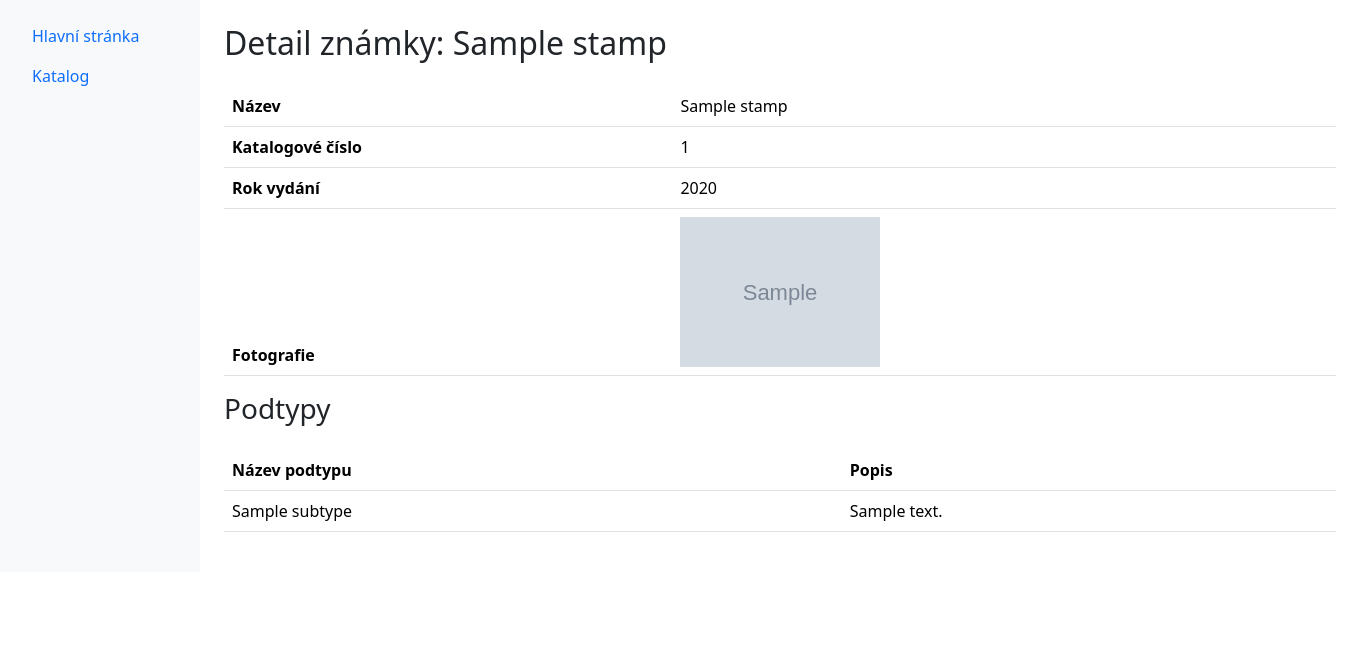
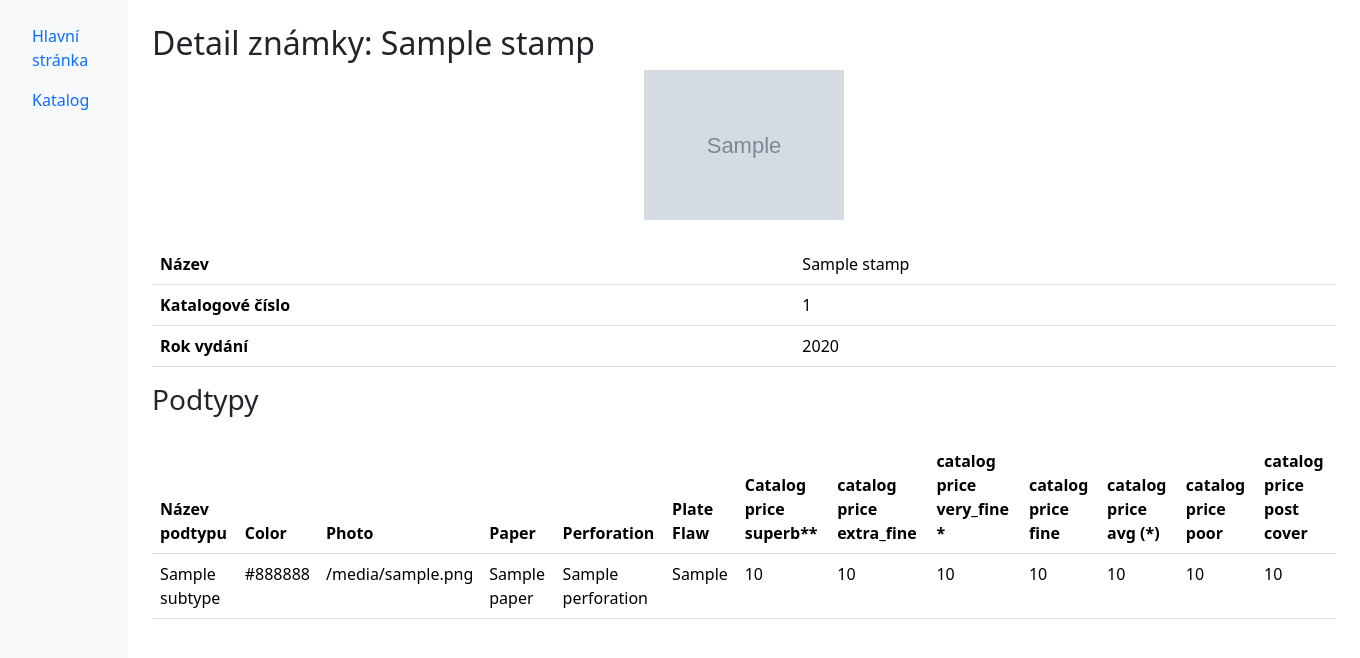
Before and after one commit to procesor2017/StampCollector, a FastAPI app: template backend/templates/stamp_detail.html in a window 1360 px wide. Shown: the part 88-746 px from the top of the page. Run offline with FastAPI, Linux system fonts and the light colour scheme; the template is opened without the code that fills it: most values are stand-ins (such as "Sample title", 1, 10 or a date in 2020); grey boxes marked "Sample" are stand-in pictures.

Commit message:
- small changes on detail stamps page

```diff
--- a/backend/templates/stamp_detail.html
+++ b/backend/templates/stamp_detail.html
@@ -3,6 +3,7 @@
 {% block content %}
 <h2>Detail známky: {{ stamp.name }}</h2>
 
+<img src="/images/{{ stamp.photo_path_base }}" alt="photo" width="200" class="mx-auto d-block">
 <table class="table mt-4">
     <thead>
         <tr>
@@ -15,11 +16,7 @@
         </tr>
         <tr>
             <th>Rok vydání</th>
-            <td>{{ stamp.issue_year }}</td>
-        </tr>
-        <tr>
-            <th>Fotografie</th>
-            <td><img src="/images/{{ stamp.photo_path_base }}" alt="photo" width="200"></td>
+            <td>{{ stamp.emission.issue_year }}</td>
         </tr>
     </thead>
 </table>
@@ -30,14 +27,36 @@
     <thead>
         <tr>
             <th>Název podtypu</th>
-            <th>Popis</th>
+            <th>Color</th>
+            <th>Photo</th>
+            <th>Paper</th>
+            <th>Perforation</th>
+            <th>Plate Flaw</th>
+            <th>Catalog price superb**</th>
+            <th>catalog price extra_fine</th>
+            <th>catalog price very_fine *</th>
+            <th>catalog price fine</th>
+            <th>catalog price avg (*)</th>
+            <th>catalog price poor</th>
+            <th>catalog price post cover</th>
         </tr>
     </thead>
     <tbody>
         {% for subtype in subtypes %}
         <tr>
-            <td>{{ subtype.name }}</td>
-            <td>{{ subtype.description }}</td>
+            <td>{{ subtype.type_name }}</td>
+            <td>{{ subtype.color }}</td>
+            <td>{{ subtype.photo_path_type }}</td>
+            <td>{{ subtype.paper }}</td>
+            <td>{{ subtype.perforation }}</td>
+            <td>{{ subtype.plate_flaw }}</td>
+            <td>{{ subtype.catalog_price_superb }}</td>
+            <td>{{ subtype.catalog_price_extra_fine }}</td>
+            <td>{{ subtype.catalog_price_very_fine }}</td>
+            <td>{{ subtype.catalog_price_fine }}</td>
+            <td>{{ subtype.catalog_price_avg }}</td>
+            <td>{{ subtype.catalog_price_poor }}</td>
+            <td>{{ subtype.catalog_price_post_cover }}</td>
         </tr>
         {% endfor %}
     </tbody>
```
